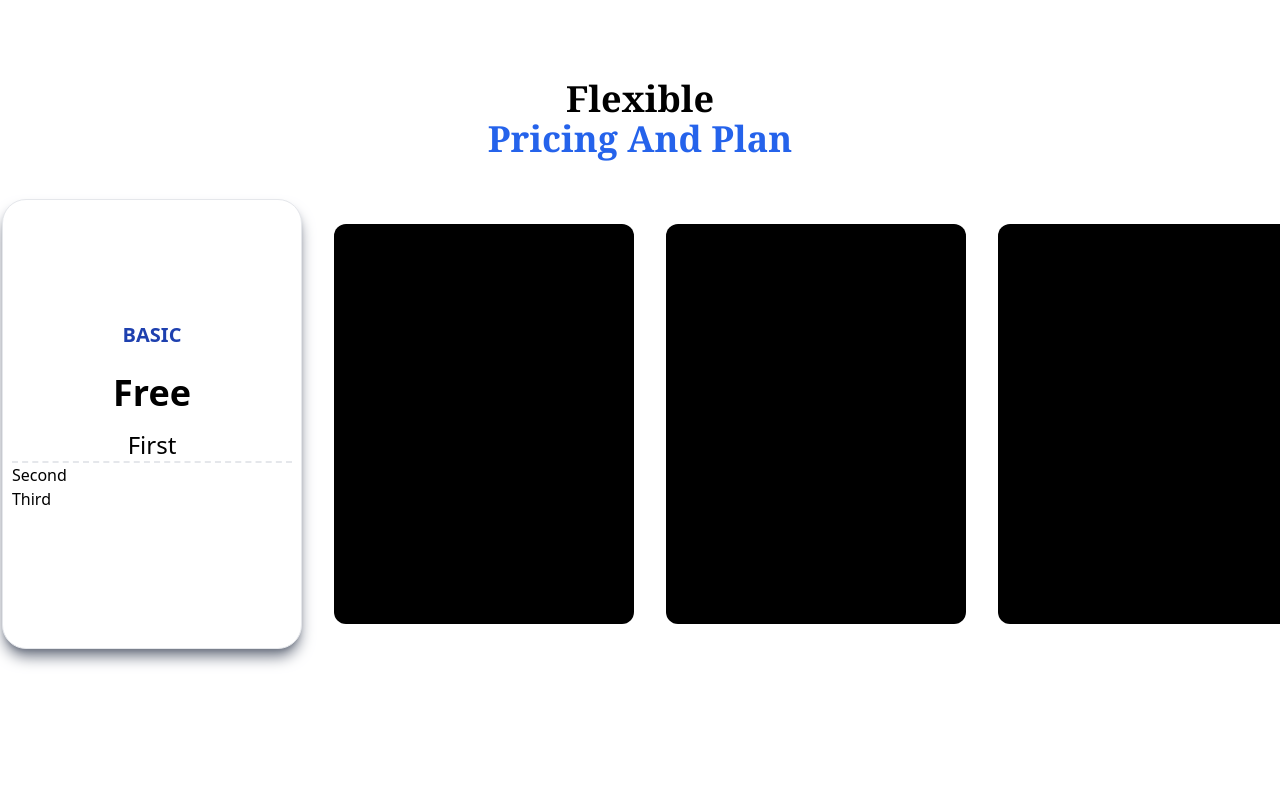
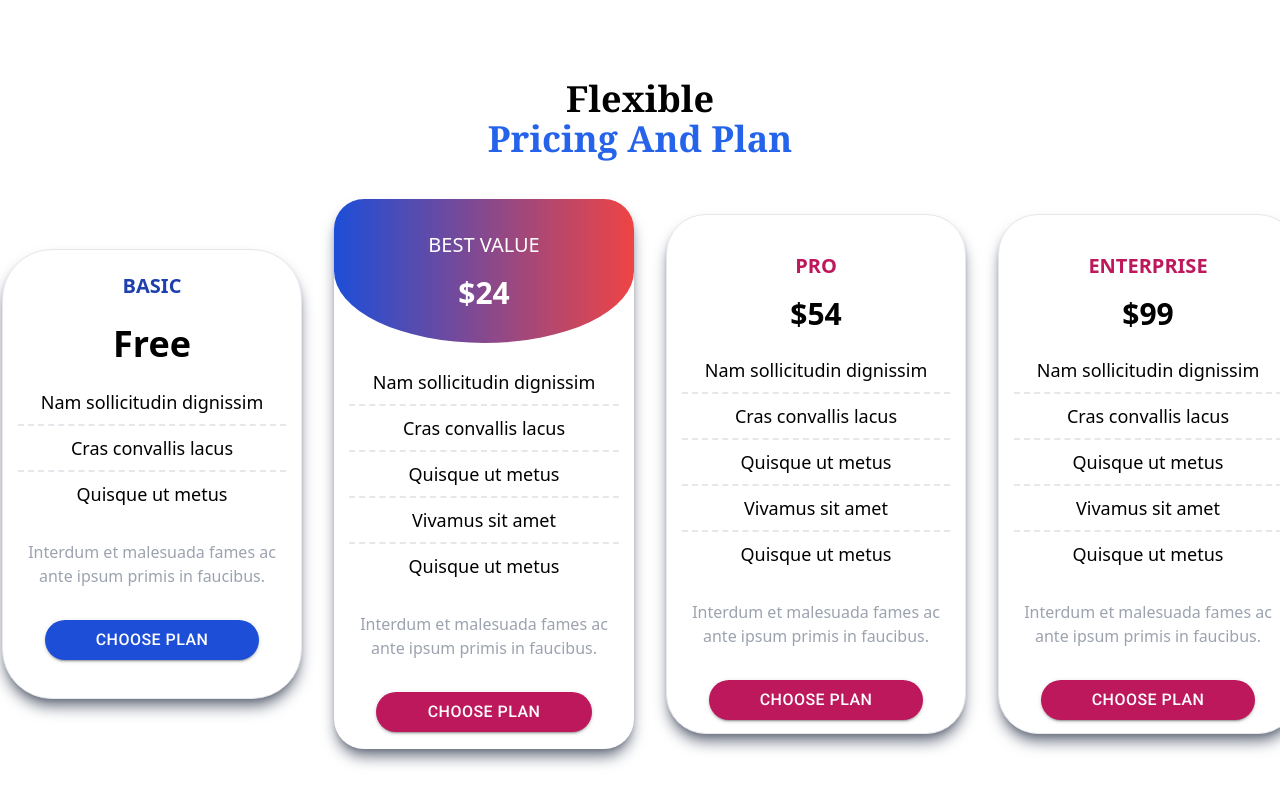
Before and after one commit to SantoshPhaiju/landing-page, a React (Create React App) app: page / in a window 1280 px wide. Shown: the part 3112-3901 px from the top of the page. Before the commit the page ends 3801 px from the top, so only its background shows below. Built offline with nearby package versions, Linux system fonts and the light colour scheme.

Commit message:
pricing section completed

```diff
--- a/src/components/Pricing.js
+++ b/src/components/Pricing.js
@@ -1,3 +1,4 @@
+import { Button } from "@mui/material";
 import React from "react";
 
 const Pricing = () => {
@@ -12,26 +13,161 @@ const Pricing = () => {
 
       <div className="pricing w-[1300px] mx-auto mt-10 mb-10">
         <div className="pricingContainer flex justify-center items-center gap-8">
-          <div className="freePlan rounded-3xl h-[450px] w-[300px] bg-white border shadow-lg shadow-gray-500 hover:border-blue-600 hover:shadow-blue-800/60 hover:shadow-2xl flex justify-center items-center flex-col">
+          <div className="freePlan rounded-[50px] h-[450px] w-[300px] bg-white border shadow-lg shadow-gray-500 hover:border-blue-600 hover:shadow-blue-800/60 hover:shadow-2xl flex justify-center items-center flex-col">
             <div className=" text-xl text-blue-800 font-bold">BASIC </div>
             <br />
             <div className="text-4xl text-black font-bold">Free </div>
 
-            <div className="items w-[94%] my-4">
-                <div className="first border-b-2 border-dashed text-center text-2xl">
-                    First
-                </div>
-                <div className="first">
-                    Second
-                </div>
-                <div className="first">
-                    Third
-                </div>
+            <div className="items w-[90%] my-4">
+              <div className="first border-b-2 border-dashed text-center text-lg py-2 border-gray-200">
+                Nam sollicitudin dignissim
+              </div>
+              <div className="second border-b-2 border-dashed text-center text-lg py-2 border-gray-200">
+                Cras convallis lacus
+              </div>
+              <div className="third text-center text-lg py-2">
+                Quisque ut metus
+              </div>
+              <br />
+              <div className="text text-base text-center text-gray-400 font-thin">
+                Interdum et malesuada fames ac ante ipsum primis in faucibus.
+              </div>
+              <div className="button flex justify-center items-center">
+                <Button
+                  variant="contained"
+                  color="primary"
+                  className="text-white text-base w-[80%] bg-blue-700 rounded-3xl mx-auto px-4 py-2 mt-8"
+                >
+                  {" "}
+                  Choose Plan
+                </Button>
+              </div>
             </div>
           </div>
-          <div className="freePlan rounded-xl h-[400px] w-[300px] bg-black"></div>
-          <div className="freePlan rounded-xl h-[400px] w-[300px] bg-black"></div>
-          <div className="freePlan rounded-xl h-[400px] w-[300px] bg-black"></div>
+          <div className="bestValue rounded-[30px] h-[550px] w-[300px] bg-white shadow-lg shadow-gray-500 hover:border-red-600 hover:border hover:shadow-red-800/60 hover:shadow-2xl flex justify-center items-center flex-col relative border-red-700">
+            <div className="headingText bg-gradient-to-r from-blue-700 to-red-500 h-36 w-full absolute top-0 rounded-t-[30px] flex justify-center items-center rounded-b-[50%] flex-col">
+              <h4 className="uppercase text-white text-xl">Best Value</h4>
+              <h4 className="text-3xl text-white font-sans font-bold mt-4">
+                $24
+              </h4>
+            </div>
+
+            <div className="items w-[90%] my-4 mt-40">
+              <div className="first border-b-2 border-dashed text-center text-lg py-2 border-gray-200">
+                Nam sollicitudin dignissim
+              </div>
+              <div className="second border-b-2 border-dashed text-center text-lg py-2 border-gray-200">
+                Cras convallis lacus
+              </div>
+              <div className="third border-b-2 border-dashed text-center text-lg py-2 border-gray-200">
+                Quisque ut metus
+              </div>
+              <div className="fourth border-b-2 border-dashed text-center text-lg py-2 border-gray-200">
+                Vivamus sit amet
+              </div>
+              <div className="fifth text-center text-lg py-2">
+                Quisque ut metus
+              </div>
+              <br />
+              <div className="text text-base text-center text-gray-400 font-thin">
+                Interdum et malesuada fames ac ante ipsum primis in faucibus.
+              </div>
+              <div className="button flex justify-center items-center">
+                <Button
+                  variant="contained"
+                  color="error"
+                  className="text-white text-base w-[80%] bg-pink-700 rounded-3xl px-4 py-2 mt-8 mx-auto"
+                >
+                  {" "}
+                  Choose Plan
+                </Button>
+              </div>
+            </div>
+          </div>
+          <div className="pro rounded-[40px] h-[520px] w-[300px] bg-white border shadow-lg shadow-gray-500 hover:border-red-600 hover:shadow-red-800/60 hover:shadow-2xl flex justify-center items-center flex-col">
+            <div className="headingText w-full flex justify-center items-center flex-col mt-10">
+              <h4 className="uppercase text-pink-700 text-xl font-bold ">
+                Pro
+              </h4>
+              <h4 className="text-3xl text-black font-sans font-bold mt-4">
+                $54
+              </h4>
+            </div>
+
+            <div className="items w-[90%] my-4">
+              <div className="first border-b-2 border-dashed text-center text-lg py-2 border-gray-200">
+                Nam sollicitudin dignissim
+              </div>
+              <div className="second border-b-2 border-dashed text-center text-lg py-2 border-gray-200">
+                Cras convallis lacus
+              </div>
+              <div className="third border-b-2 border-dashed text-center text-lg py-2 border-gray-200">
+                Quisque ut metus
+              </div>
+              <div className="fourth border-b-2 border-dashed text-center text-lg py-2 border-gray-200">
+                Vivamus sit amet
+              </div>
+              <div className="fifth text-center text-lg py-2">
+                Quisque ut metus
+              </div>
+              <br />
+              <div className="text text-base text-center text-gray-400 font-thin">
+                Interdum et malesuada fames ac ante ipsum primis in faucibus.
+              </div>
+              <div className="button flex justify-center items-center">
+                <Button
+                  variant="contained"
+                  color="error"
+                  className="text-white text-base w-[80%] bg-pink-700 rounded-3xl px-4 py-2 mt-8 mx-auto"
+                >
+                  {" "}
+                  Choose Plan
+                </Button>
+              </div>
+            </div>
+          </div>
+          <div className="enterprise rounded-[40px] h-[520px] w-[300px] bg-white border shadow-lg shadow-gray-500 hover:border-red-600 hover:shadow-red-800/60 hover:shadow-2xl flex justify-center items-center flex-col">
+            <div className="headingText w-full flex justify-center items-center flex-col mt-10">
+              <h4 className="uppercase text-pink-700 text-xl font-bold ">
+                Enterprise
+              </h4>
+              <h4 className="text-3xl text-black font-sans font-bold mt-4">
+                $99
+              </h4>
+            </div>
+
+            <div className="items w-[90%] my-4">
+              <div className="first border-b-2 border-dashed text-center text-lg py-2 border-gray-200">
+                Nam sollicitudin dignissim
+              </div>
+              <div className="second border-b-2 border-dashed text-center text-lg py-2 border-gray-200">
+                Cras convallis lacus
+              </div>
+              <div className="third border-b-2 border-dashed text-center text-lg py-2 border-gray-200">
+                Quisque ut metus
+              </div>
+              <div className="fourth border-b-2 border-dashed text-center text-lg py-2 border-gray-200">
+                Vivamus sit amet
+              </div>
+              <div className="fifth text-center text-lg py-2">
+                Quisque ut metus
+              </div>
+              <br />
+              <div className="text text-base text-center text-gray-400 font-thin">
+                Interdum et malesuada fames ac ante ipsum primis in faucibus.
+              </div>
+              <div className="button flex justify-center items-center">
+                <Button
+                  variant="contained"
+                  color="error"
+                  className="text-white text-base w-[80%] bg-pink-700 rounded-3xl px-4 py-2 mt-8 mx-auto"
+                >
+                  {" "}
+                  Choose Plan
+                </Button>
+              </div>
+            </div>
+          </div>
         </div>
       </div>
     </section>
```
